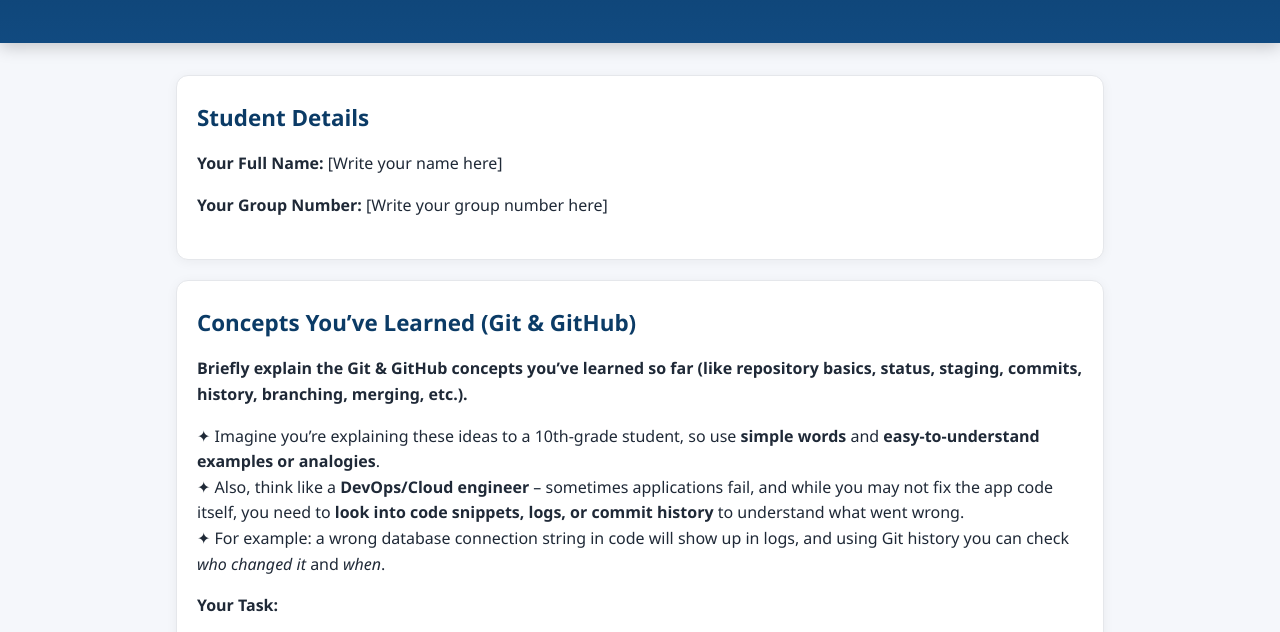
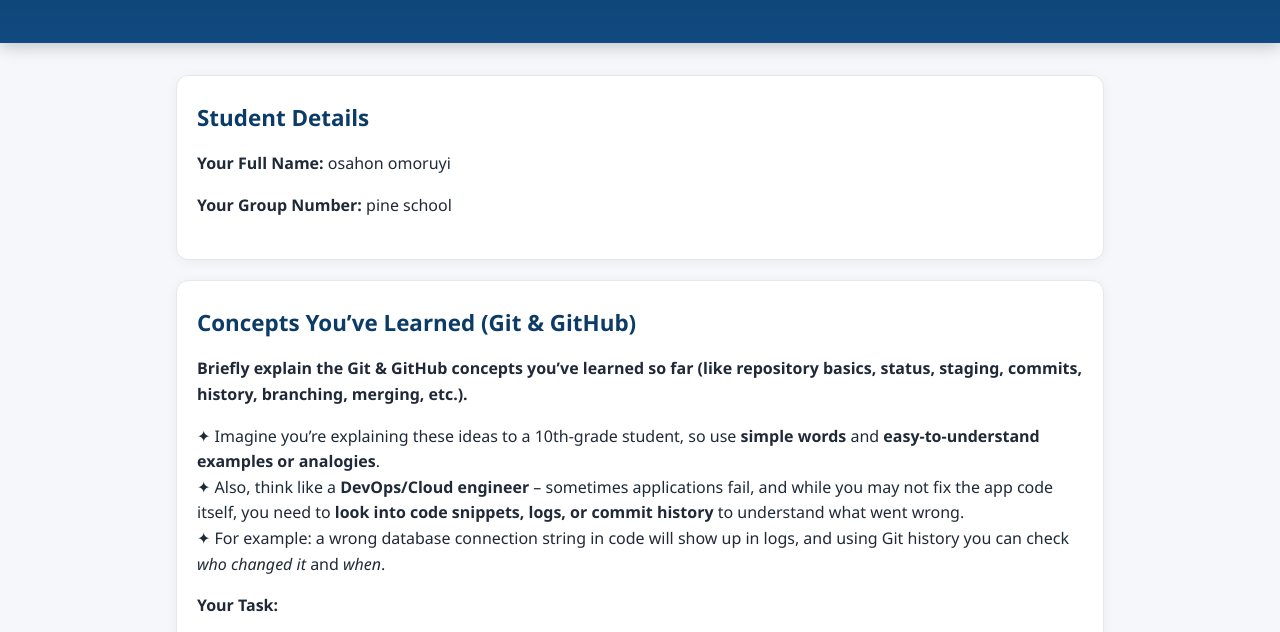
Before and after one commit to biggson/devops_demo2, a plain HTML site: page index.html in a window 1280 px wide. Shown: the part 159-791 px from the top of the page. Drawn offline with Linux system fonts and the light colour scheme.

Commit message:
add name and group to index.html

```diff
--- a/index.html
+++ b/index.html
@@ -29,8 +29,8 @@
         <!-- Student Details -->
         <section class="card student-info" aria-labelledby="student-details">
             <h2 id="student-details">Student Details</h2>
-            <p><b>Your Full Name:</b> <span class="placeholder">[Write your name here]</span></p>
-            <p><b>Your Group Number:</b> <span class="placeholder">[Write your group number here]</span></p>
+            <p><b>Your Full Name:</b> <span class="placeholder">osahon omoruyi</span></p>
+            <p><b>Your Group Number:</b> <span class="placeholder">pine school</span></p>
         </section>
 
         <!-- Concepts Learned -->
```
